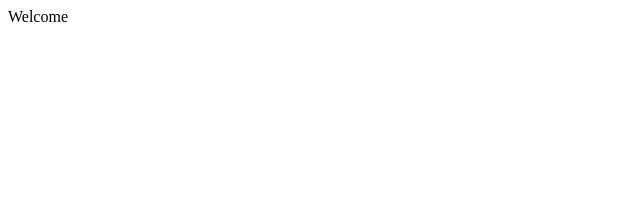
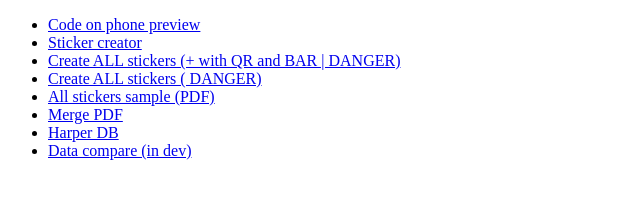
Before and after one commit to boriskaborisenko/inventory, a website: page views/home.html in a window 1280 px wide. Shown: the whole page, without its empty margins (0-640 px from the left). Drawn offline with Linux system fonts and the light colour scheme.

Commit message:
branched

```diff
--- a/views/home.html
+++ b/views/home.html
@@ -7,6 +7,15 @@
     <title>Document</title>
 </head>
 <body>
-    Welcome
+    <ul>
+        <li><a href="http://localhost:3000/code/U2FsdGVkX1+lmVaqCYftZwHudz80xVR2k6BubYQzFD0=">Code on phone preview</a></li>
+        <li><a href="http://localhost:3000/makestickers">Sticker creator</a></li>
+        <li><a href="http://localhost:3000/sticker">Create ALL stickers (+ with QR and BAR | DANGER)</a></li>
+        <li><a href="http://localhost:3000/sticker/">Create ALL stickers ( DANGER)</a></li>
+        <li><a href="http://localhost:3000/views/filename_125-merged.pdf">All stickers sample (PDF)</a></li>
+        <li><a href="https://smallpdf.com/merge-pdf">Merge PDF</a></li>
+        <li><a href="https://studio.harperdb.io/o/2da4a20d/i/compute-stack-2da4a20d-1617638214557/browse/FIN/inventory">Harper DB</a></li>
+        <li><a href="#">Data compare (in dev)</a></li>
+    </ul>
 </body>
 </html>
```
Also changed, not shown: 1 other file.
